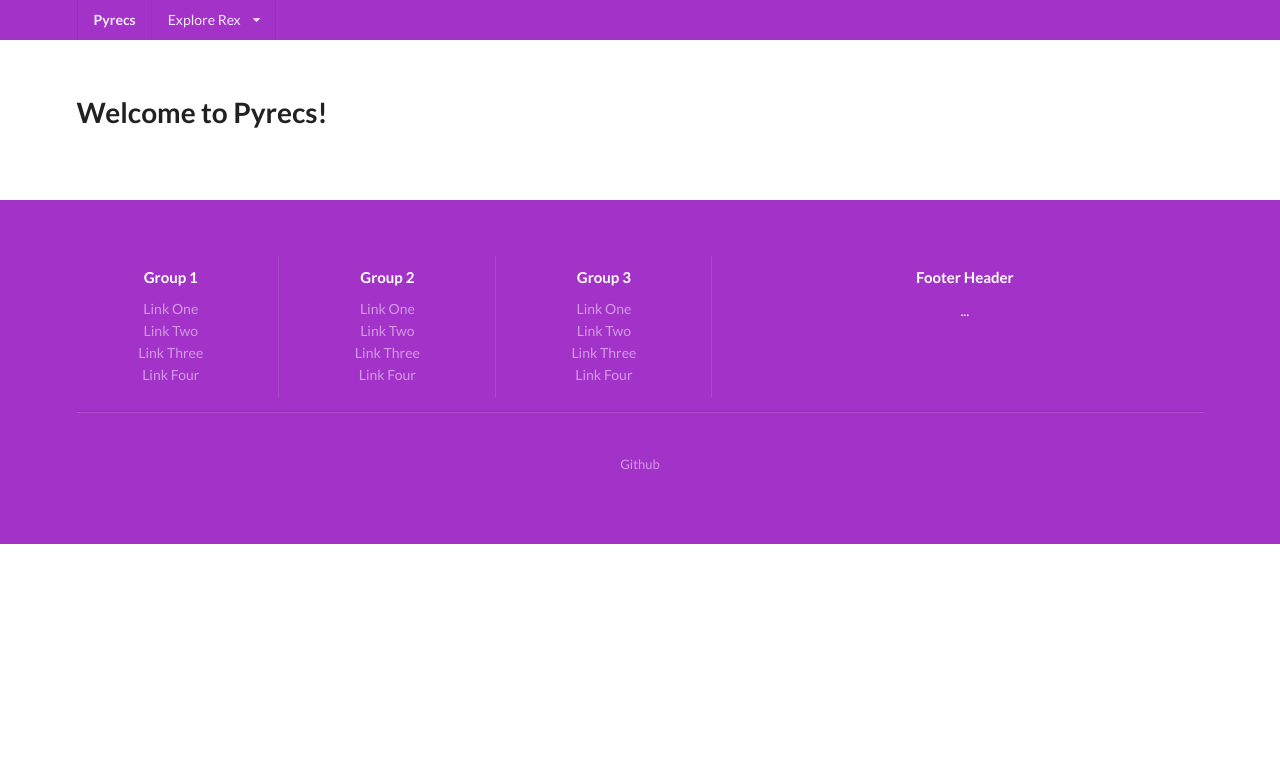
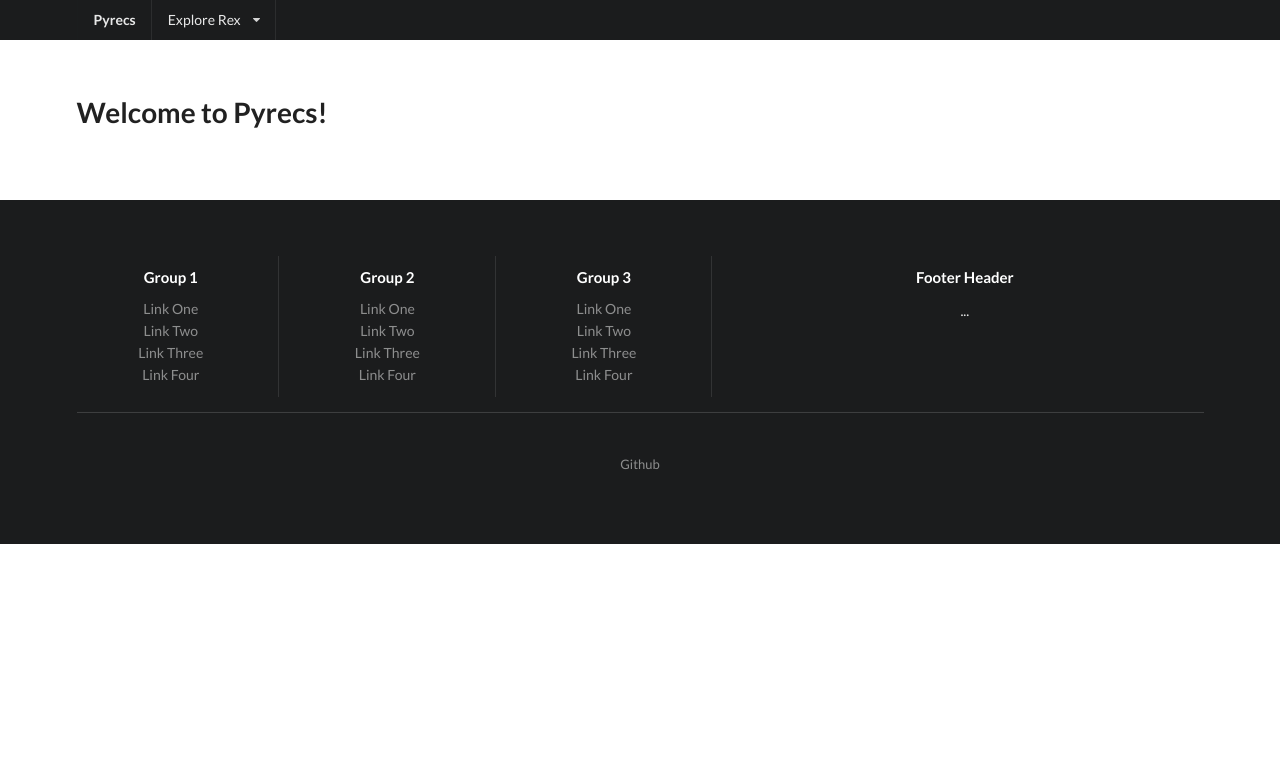
Before and after one commit to ziggyzacks/pyrecs, a Python web app: template templates/base.html in a window 1280 px wide. Shown: the top 784 px of the page. Run offline with Jinja, Linux system fonts and the light colour scheme; the template is opened without the code that fills it, so the values that code supplies are empty; some libraries are stand-ins or nearby versions.

Commit message:
update again

```diff
--- a/templates/base.html
+++ b/templates/base.html
@@ -31,7 +31,7 @@
     </style>
   </head>
   <body>
-    <div class="purple ui fixed inverted menu">
+    <div class="ui fixed inverted menu">
       <div class="ui container">
         <a href="#" class="header item">
           Pyrecs
@@ -58,7 +58,7 @@
       <h1 class="ui header">Welcome to Pyrecs!</h1>
       {% block body %}{% endblock %}
     </div>
-    <div class="purple ui inverted vertical footer segment">
+    <div class="ui inverted vertical footer segment">
       <div class="ui center aligned container">
         <div class="ui stackable inverted divided grid">
           <div class="three wide column">
```
Also changed, not shown: README.md.
